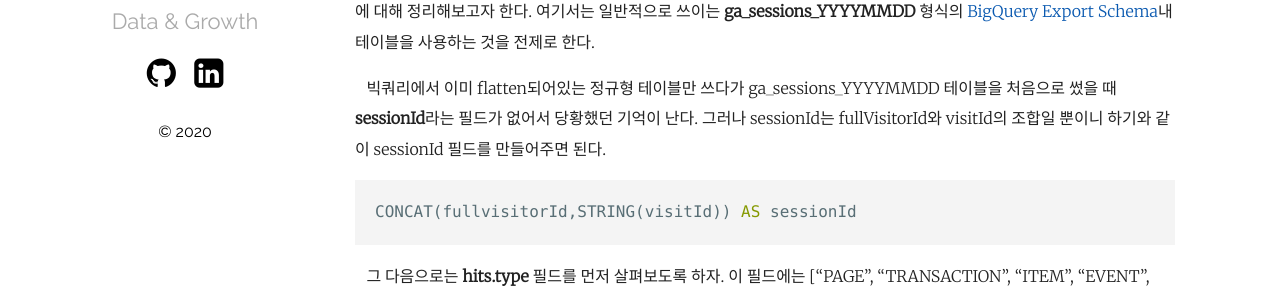
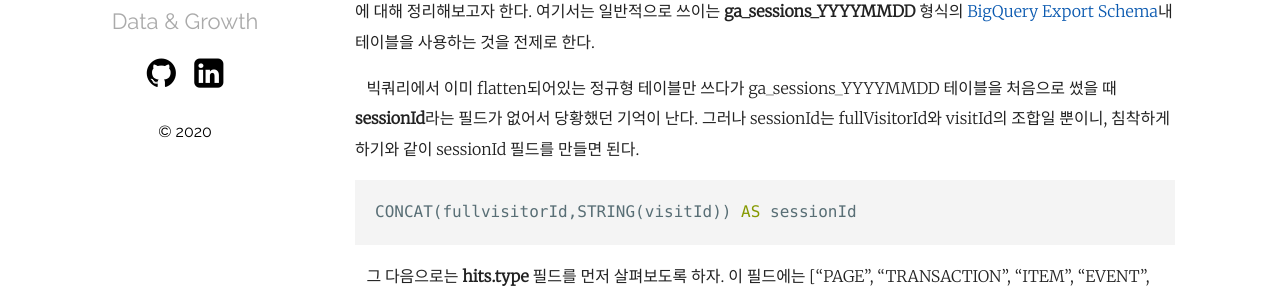
Before and after one commit to youngjunyi/youngjunyi.github.io, a Jekyll site: the page built from _posts/2020-02-15-session-based-metrics-in-bigquery.markdown, in a window 1280 px wide and 900 px high. Shown: the part 386-682 px from the top of the window. Built offline with Jekyll 4.4.1, drawn with Linux system fonts in a browser that asks for light colours.

Commit message:
Update 2020-02-15-session-based-metrics-in-bigquery.markdown

````diff
--- a/_posts/2020-02-15-session-based-metrics-in-bigquery.markdown
+++ b/_posts/2020-02-15-session-based-metrics-in-bigquery.markdown
@@ -8,7 +8,7 @@ categories: Analytics
 
 &nbsp;&nbsp; 이번 포스팅에서는 빅쿼리에서 이러한 세부 이벤트를 불러와 세션 기반의 지표(Session-based Metrics)로 표현하는 방법에 대해 정리해보고자 한다. 여기서는 일반적으로 쓰이는 **ga_sessions_YYYYMMDD** 형식의 [BigQuery Export Schema][BigQuery Export Schema]내 테이블을 사용하는 것을 전제로 한다.
 
-&nbsp;&nbsp; 빅쿼리에서 이미 flatten되어있는 정규형 테이블만 쓰다가 ga_sessions_YYYYMMDD 테이블을 처음으로 썼을 때 **sessionId**라는 필드가 없어서 당황했던 기억이 난다. 그러나 sessionId는 fullVisitorId와 visitId의 조합일 뿐이니 하기와 같이 sessionId 필드를 만들어주면 된다.
+&nbsp;&nbsp; 빅쿼리에서 이미 flatten되어있는 정규형 테이블만 쓰다가 ga_sessions_YYYYMMDD 테이블을 처음으로 썼을 때 **sessionId**라는 필드가 없어서 당황했던 기억이 난다. 그러나 sessionId는 fullVisitorId와 visitId의 조합일 뿐이니, 침착하게 하기와 같이 sessionId 필드를 만들면 된다.
 
 ```sql
 CONCAT(fullvisitorId,STRING(visitId)) AS sessionId
````
